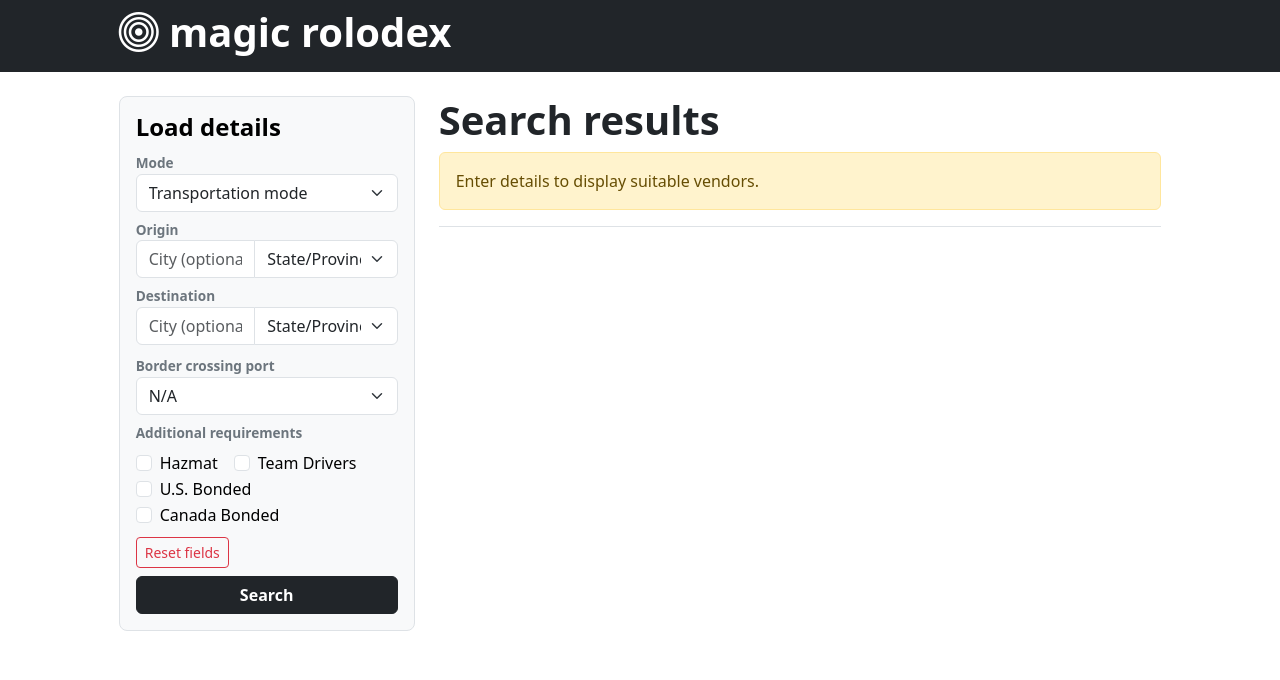
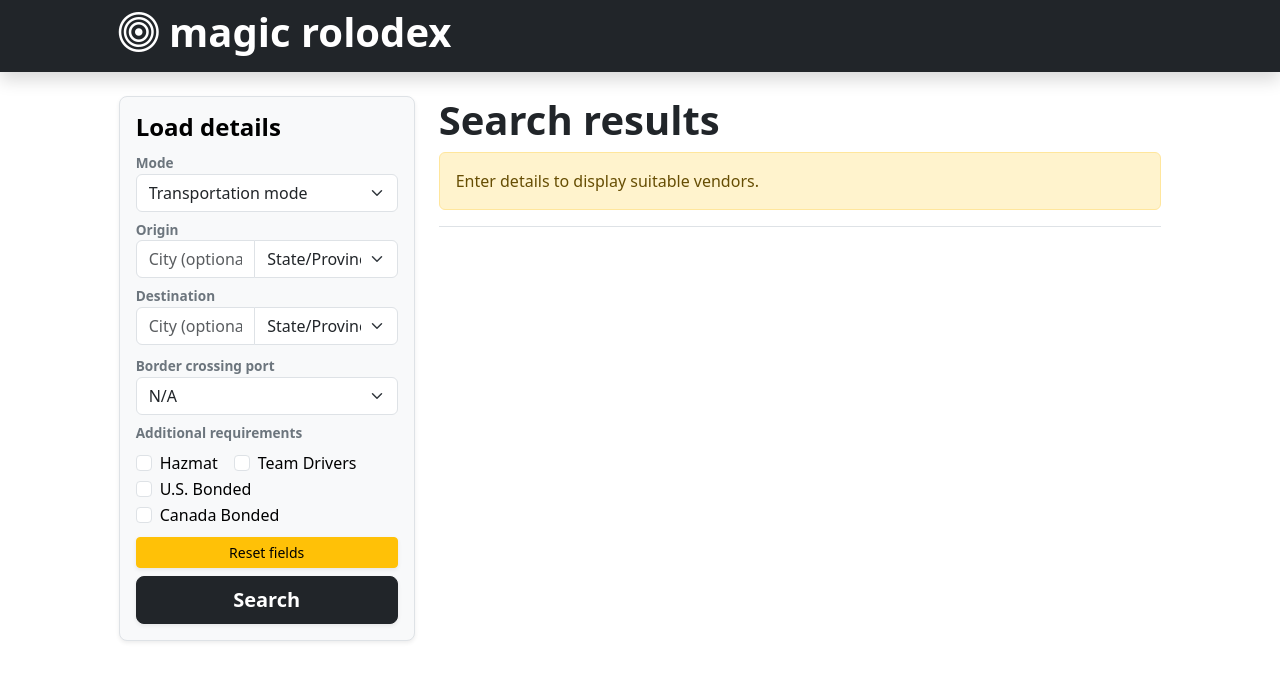
Before and after one commit to hugolopez-online/freighble, a React (Vite) app: page / in a window 1280 px wide. Shown: the top 680 px of the page. Built offline with nearby package versions, Linux system fonts and the light colour scheme.

Commit message:
general updates

```diff
--- a/src/App.jsx
+++ b/src/App.jsx
@@ -73,7 +73,7 @@ function App() {
 
   return (
     <>
-      <div className="row justify-content-md-center text-bg-dark mb-4">
+      <div className="row justify-content-md-center text-bg-dark shadow mb-4">
         <div className="col-12 col-md-10">
           <Navbar />
         </div>
--- a/src/app/components/Banner.jsx
+++ b/src/app/components/Banner.jsx
@@ -6,11 +6,23 @@ const Banner = (props) => {
             {enoughData ?
                 <div>
                     <p>
-                        <strong>Details:</strong> {`${props.specs.usbond ? "U.S. bonded " : ""}${props.specs.canadabond ? "Canada bonded " : ""}${props.specs.hazmat ? "Hazmat " : ""}${props.specs.mode} from ${props.specs.origin.city ? props.specs.origin.city + ", " : ""}${props.specs.origin.state + " (" + props.specs.origin.country + ")"} to ${props.specs.destination.city ? props.specs.destination.city + ", " : ""}${props.specs.destination.state  + " (" + props.specs.destination.country + ")"}${props.specs.team ? " with Team Drivers" : ""}${props.specs.border !== "N/A" ? ", crossing through " + props.specs.border : ""}`}
+                        <strong>Details: </strong>
+                        {
+                            `${props.specs.usbond ? "U.S. bonded " : ""}
+                            ${props.specs.canadabond ? "Canada bonded " : ""}
+                            ${props.specs.hazmat ? "Hazmat " : ""}
+                            ${props.specs.mode} from
+                            ${props.specs.origin.city ? props.specs.origin.city + ", " : ""}
+                            ${props.specs.origin.state + " (" + props.specs.origin.country + ")"} to
+                            ${props.specs.destination.city ? props.specs.destination.city + ", " : ""}
+                            ${props.specs.destination.state  + " (" + props.specs.destination.country + ")"}
+                            ${props.specs.team ? " with Team Drivers" : ""}
+                            ${props.specs.border !== "N/A" ? ", crossing through " + props.specs.border : ""}`
+                        }
                     </p>
                     <p>
-                        <button className="btn btn-outline-danger" type="button" onClick={() => props.setSpecs(props.defaultSpecs)}>Clear results</button>
-                        <button className="btn btn-dark ms-2" type="button" onClick={() => props.templateSpecs(props.specs)}>Template for new search</button>
+                        <button className="btn btn-warning shadow-sm me-2" type="button" onClick={() => props.setSpecs(props.defaultSpecs)}>Clear results</button>
+                        <button className="btn btn-dark shadow-sm" type="button" onClick={() => props.templateSpecs(props.specs)}>Template new search</button>
                     </p>
                 </div> :
                 <div className="alert alert-warning" role="alert">
--- a/src/app/components/Directory.jsx
+++ b/src/app/components/Directory.jsx
@@ -17,6 +17,8 @@ const Directory = (props) => {
                     />
                 );
             })}
+            {/* DIV BELOW MUST BE REMOVED EVENTUALLY, IT'S ONLY FOR TESTING PUSRPOSES (CREATES SPACE FOR AUTO-SCROLLING TO BE POSSIBLE) */}
+            <div style={{height: "1000px"}}></div>
         </>
     );
 };
--- a/src/app/components/Search.jsx
+++ b/src/app/components/Search.jsx
@@ -17,9 +17,6 @@ const defaultFormData = {
 
 const Search = (props) => {
     const [formData, setFormData] = useState(defaultFormData);
-
-    //TEST LOG, delete when done testing
-    console.log("TESTING");
 
     const handleSpecs = (e) => {
         e.preventDefault();
@@ -57,7 +54,7 @@ const Search = (props) => {
         });
 
         setFormData(defaultFormData);
-        document.getElementById("informativeBanner").scrollIntoView({ block: "start", behavior: "instant" });
+        document.getElementById("informativeBanner").scrollIntoView({ block: "start", behavior: "smooth" });
     };
 
     const callTemplate = (factorData) => {
@@ -79,7 +76,7 @@ const Search = (props) => {
       };
 
     return (
-        <form className="border rounded-3 p-3 text-bg-light" onSubmit={handleSpecs}>
+        <form className="shadow-sm border rounded-3 p-3 text-bg-light" onSubmit={handleSpecs}>
             <div className="row">
                 <div className="col-12">
                     <h4 className="fw-bold">Load details</h4>
@@ -206,8 +203,10 @@ const Search = (props) => {
                     </div>
                 </div>
             </fieldset>
-            <button type="button" className="btn btn-sm btn-outline-danger mb-2" onClick={() => setFormData(defaultFormData)}>Reset fields</button>
-            <button type="submit" className="btn btn-dark w-100 fw-bold">
+            <button type="button" className="btn btn-sm btn-warning shadow-sm w-100 mb-2" onClick={() => setFormData(defaultFormData)}>
+                Reset fields
+            </button>
+            <button type="submit" className="btn btn-lg btn-dark shadow-sm fw-bold w-100">
                 Search
             </button>
         </form>
--- a/src/app/components/Vendor.jsx
+++ b/src/app/components/Vendor.jsx
@@ -83,8 +83,8 @@ const Vendor = (props) => {
     // };
 
     return (
-        <div className="col-12 col-md-6">
-            <div className="card">
+        <div className="col-12">
+            <div className="card bg-light-subtle shadow-sm">
                 <div className="position-absolute" style={{ top: "-0.5em", right: "-0.25em"}}>
                     <span className="badge border border-primary text-bg-info"><i className="bi bi-crosshair"></i> {suitability}%</span>
                 </div>
```
